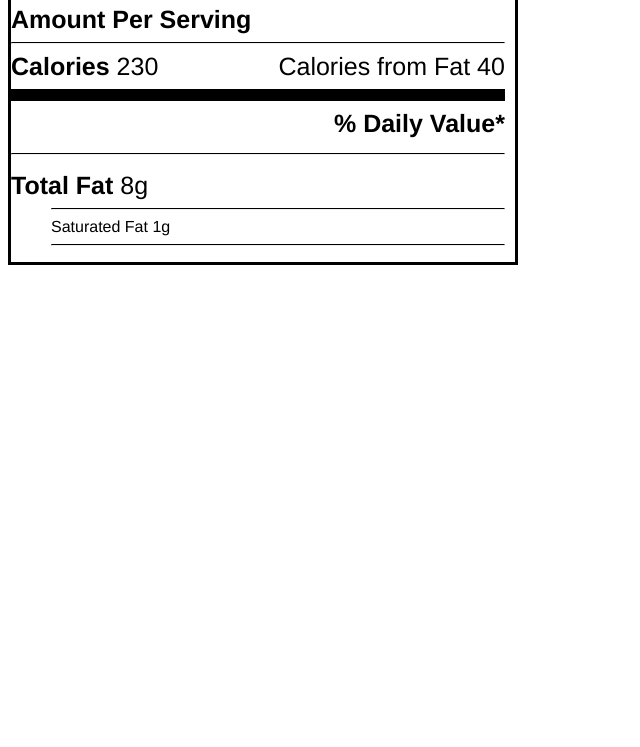
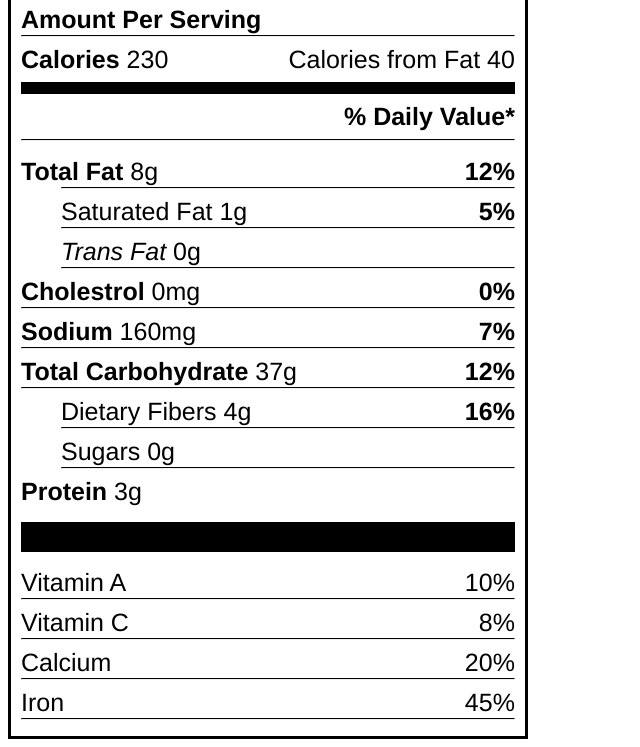
Before and after one commit to shsachdev/ls202, a plain HTML site: page practice_problems/tables/nutrition_facts.html in a window 1280 px wide. Shown: the part 214-961 px from the top of the page, without its empty margins (0-640 px from the left). Before the commit the page ends 800 px from the top, so only its background shows below. Drawn offline with Linux system fonts and the light colour scheme.

Commit message:
line margins updated, almost done

```diff
--- a/practice_problems/tables/nutrition_facts.html
+++ b/practice_problems/tables/nutrition_facts.html
@@ -2,7 +2,7 @@
 <html lang="en" dir="ltr">
   <head>
     <meta charset="utf-8">
-    <title></title>
+    <title>Nutrition Facts</title>
     <link rel="stylesheet" href="stylesheet.css">
   </head>
   <body>
@@ -26,10 +26,35 @@
     <br></br>
     <hr class="second_underline"></hr>
     <dl>
-      <dt><h3><b>Total Fat</b> 8g</h3></dt>
+      <dt><h3><b>Total Fat</b> 8g <span style="float:right;"><b>12%</b></span></h3></dt>
       <hr class="indented_underline"></hr>
-      <dd>Saturated Fat 1g</dd>
+      <dd><h3>Saturated Fat 1g <span style="float:right;"><b>5%</b></span></h3></dd>
       <hr class="indented_underline"></hr>
+      <dd><h3><i>Trans Fat</i> 0g</h3></dd>
+      <hr class="indented_underline"></hr>
+      <dt><h3><b>Cholestrol</b> 0mg <span style="float:right;"><b>0%</b></span></h3></dt>
+      <hr class="second_underline"></hr>
+      <dt><h3><b>Sodium</b> 160mg <span style="float:right;"><b>7%</b></span></h3></dt>
+      <hr class="second_underline"></hr>
+      <dt><h3><b>Total Carbohydrate</b> 37g <span style="float:right;"><b>12%</b></span></h3></dt>
+      <hr class="second_underline"></hr>
+      <dd><h3>Dietary Fibers 4g <span style="float:right;"><b>16%</b></span></h3></dd>
+      <hr class="indented_underline"></hr>
+      <dd><h3>Sugars 0g</h3></dd>
+      <hr class="indented_underline"></hr>
+      <dt><h3><b>Protein</b> 3g</h3></dt>
+    </dl>
+    <hr class="first_underline"></hr>
+    </dl>
+    <dl>
+      <dt><h3>Vitamin A <span style="float:right;">10%</span></h3></dt>
+      <hr class="second_underline"></hr>
+      <dt><h3>Vitamin C <span style="float:right;">8%</span></h3></dt>
+      <hr class="second_underline"></hr>
+      <dt><h3>Calcium <span style="float:right;">20%</span></h3></dt>
+      <hr class="second_underline"></hr>
+      <dt><h3>Iron <span style="float:right;">45%</span></h3></dt>
+      <hr class="second_underline"></hr>
     </dl>
   </body>
 </html>
--- a/practice_problems/tables/stylesheet.css
+++ b/practice_problems/tables/stylesheet.css
@@ -3,6 +3,7 @@ body {
   border: solid black;
   display: inline-block;
   padding-right: 10px;
+  padding-left: 10px;
 }
 
 h1  {
@@ -29,6 +30,7 @@ h2 {
 }
 
 .second_underline {
+  margin-top: 1px;
   border-top: 1px solid black;
 }
 
@@ -37,6 +39,7 @@ h2 {
 }
 
 .indented_underline {
+  margin-top: 1px;
   border-top: 1px solid black;
   display: block;
   margin-left: 40px;
```
